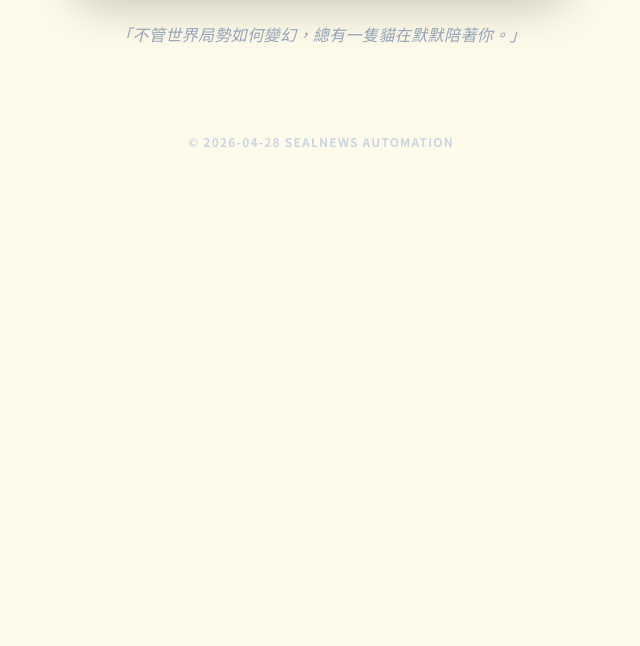
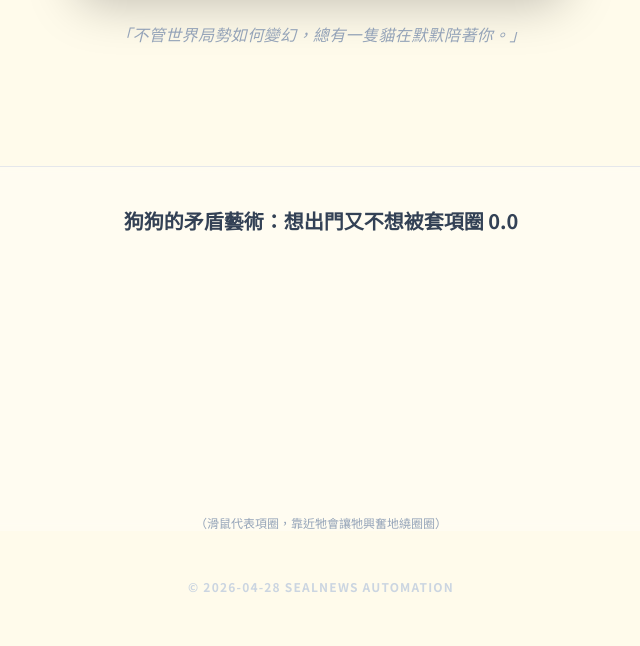
Before and after one commit to chenyunhsin/SealNews, a plain HTML site: page index.html in a window 1280 px wide. Shown: the part 2061-2707 px from the top of the page, without its empty margins (319-959 px from the left). Before the commit the page ends 2339 px from the top, so only its background shows below. Drawn offline with nearby package versions, Linux system fonts and the light colour scheme.

Commit message:
Update index.html

```diff
--- a/index.html
+++ b/index.html
@@ -75,7 +75,11 @@
                 <p class="mt-8 text-slate-400 italic font-medium tracking-wide">「不管世界局勢如何變幻，總有一隻貓在默默陪著你。」</p>
             </section>
         </main>
-
+         <section class="mt-20 border-t pt-10 overflow-hidden bg-white/30 backdrop-blur-sm">
+            <h2 class="text-center text-xl font-bold text-slate-700 mb-4">狗狗的矛盾藝術：想出門又不想被套項圈 0.0</h2>
+            <div id="dog-canvas-container" class="w-full h-64 cursor-crosshair"></div>
+            <p class="text-center text-xs text-slate-400 mt-2">（滑鼠代表項圈，靠近牠會讓牠興奮地繞圈圈）</p>
+        </section>
         <footer class="text-center py-12 text-slate-300 text-xs tracking-widest uppercase font-bold">
             &copy; 2026-04-28 SealNews Automation
         </footer>
```
